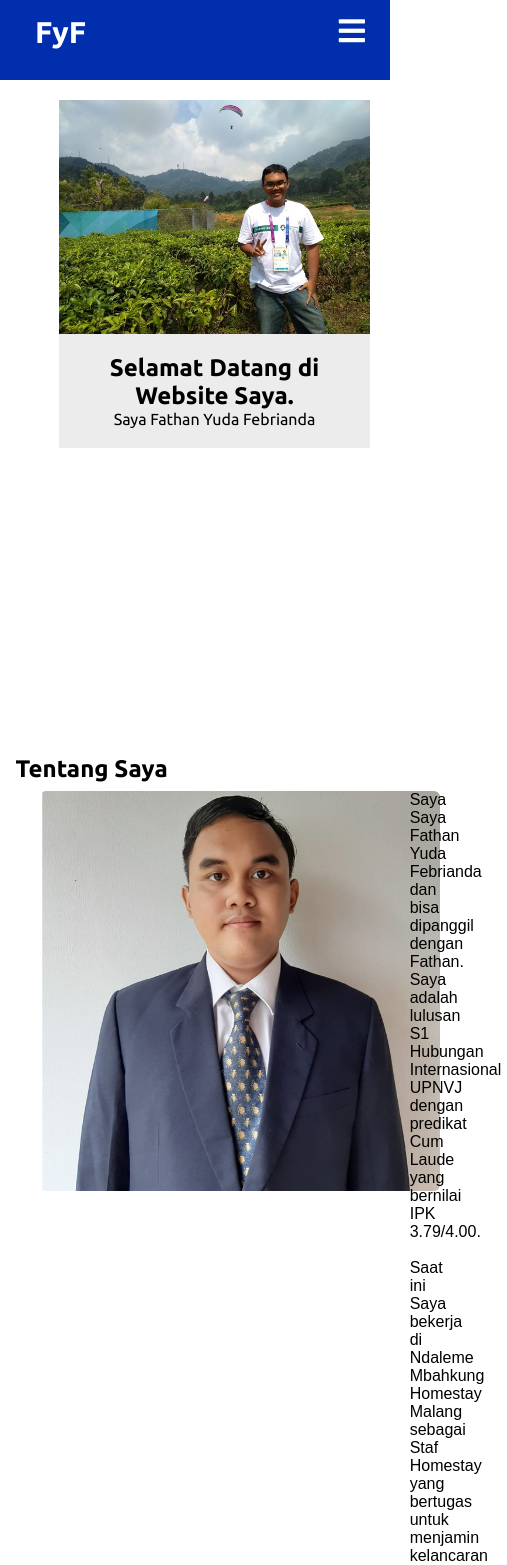
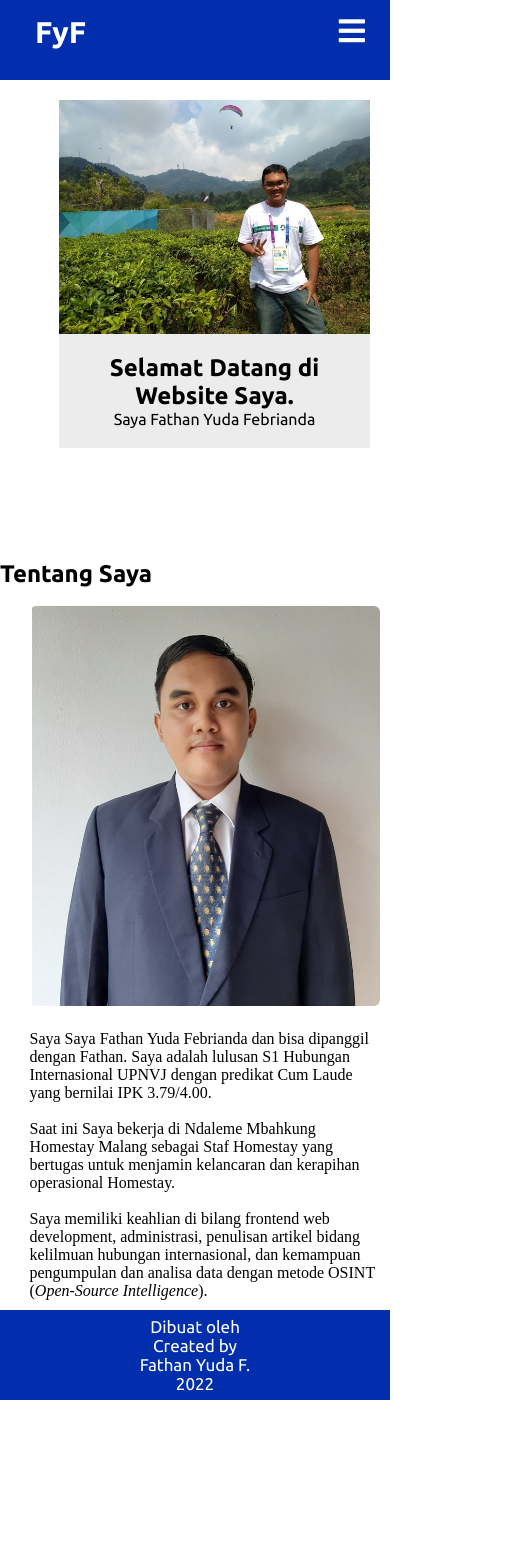
Before and after one commit to fathanyf/web-profile-react, a React (Create React App) app: page / in a window 390 px wide. Shown: the top 1565 px of the page, 507 px wide, since content can reach past the window. After the commit the page ends 1400 px from the top, so only its background shows below. Built offline with nearby package versions, Linux system fonts and the light colour scheme.

Commit message:
syling mobile

```diff
--- a/src/components/About.js
+++ b/src/components/About.js
@@ -93,8 +93,8 @@ const About = () => {
         <h2>Bahasa</h2>
         <ul>
           <li>Bahasa Indonesia.</li>
-          <li>Bahasa Inggris.</li>
           <li>Bahasa Malaysia.</li>
+          <li>Bahasa Inggris (TOEFL ITP: 533).</li>
           <li>Bahasa Mandarin (Pemula).</li>
         </ul>
       </div>
--- a/src/components/Blog.css
+++ b/src/components/Blog.css
@@ -17,11 +17,14 @@ font-family: 'Roboto', sans-serif; */
 
 .porto-web{
     width: 100%;
-    display: grid;
-    grid-template-columns: 1fr 1fr;
-    grid-template-rows: 0.2fr 0.2fr;
-    grid-gap: 0.2rem;
+    display: flex;
+    flex-wrap: wrap;
     font-family: 'Roboto', sans-serif;
+}
+
+.portoweb1, .portoweb2{
+    padding: 10px;
+    flex: 50%;
 }
 
 .img-porto1{
@@ -30,6 +33,10 @@ font-family: 'Roboto', sans-serif; */
 
 .img-porto2{
     height: 300px;
+}
+
+.porto1-mobile{
+    display: none;
 }
 
 .judul-porto-tulis{
@@ -44,3 +51,12 @@ font-family: 'Roboto', sans-serif; */
 .skripsi{
     margin-left: 1.5%;
 }
+
+@media (max-width: 800px) {
+    .portoweb1, .portoweb2 {
+      flex: 100%;
+    }
+    .img-porto1, .img-porto2{
+        width: 100%;
+    }
+  }
--- a/src/components/Blog.js
+++ b/src/components/Blog.js
@@ -10,16 +10,17 @@ const Blog = () => {
 
     <div><h2 className="judul-porto-web">Website</h2></div>
     <section className="porto-web">
-    <div className="flex-container">
-    <div>
+      <div className="portoweb1">
         <li><a href="https://www.malanghomestay.com/">Ndaleme Mbahkung Homestay</a>
         <br/>
         <a href="https://www.malanghomestay.com/"><img src="./foto/web-homestay2.PNG" alt="porto-homestay" className="img-porto1"/></a>
-      </li></div>
-      <div><li><a href="https://binar-ch11.herokuapp.com/">Tugas Challenge 11 Kursus FSW Wave 18 Binar Academy</a>
+        </li>
+      </div>
+      <div className="portoweb2">
+        <li><a href="https://binar-ch11.herokuapp.com/">Tugas Challenge 11 Kursus FSW Wave 18 Binar Academy</a>
         <br/>
         <a href="https://binar-ch11.herokuapp.com/"><img src="./foto/web-binar-ch11.PNG" alt="porto-binar" className="img-porto2"/></a>
-      </li></div>
+        </li>
       </div>
     </section>
 
--- a/src/components/Contact.css
+++ b/src/components/Contact.css
@@ -28,6 +28,10 @@ font-family: 'Roboto', sans-serif; */
     flex: 50%;
 }
 
+.buttom{
+    padding-bottom: 13%;
+}
+
 @media (max-width: 800px) {
     .konten-kontak-umum, .konten-kontak-sosmed {
       flex: 100%;
--- a/src/components/Contact.js
+++ b/src/components/Contact.js
@@ -68,6 +68,10 @@ const Contact = () => {
     </section>
   </div>
 
+  <div className="buttom  ">
+
+  </div>
+
     </>
   );
 };
--- a/src/components/Home.css
+++ b/src/components/Home.css
@@ -7,6 +7,7 @@
     display: flex;
     font-family: 'Ubuntu', sans-serif;
     margin-left: 10%;
+    z-index: -1000;
 }
 
 .section1 .max-width{
@@ -21,19 +22,19 @@
 
 .section2 .judul-section2{
     font-family: 'Ubuntu', sans-serif;
-    margin-left: 4%;
+
 }
 
 .section2 .section2-content{
     margin-top: 2%;
- display: grid;
- grid-template-areas:
- "gambar konten";
+    display: flex;
+    flex-wrap: wrap;
 }
 
-.section2 .section2-content .left{
+.section2 .section2-content .sec2-foto{
     width: 45%;
-    margin-left: 10%;
+    padding: 10px;
+    flex: 50%;
 }
 
 .section2 .section2-content .foto1{
@@ -43,9 +44,11 @@
     border-radius: 6px;
 }
 
-.section2 .section2-content .right{
+.section2 .sec2-text{
     width: 45%;
-    margin-left: 10%;
+
+    padding: 10px;
+    flex: 50%;
 }
 
 .section2 .section2-content .right .text{
@@ -54,3 +57,19 @@
     font-family: Arial, Helvetica, sans-serif;
     text-align: justify;
 }
+
+@media (max-width: 800px) {
+
+    .sec2-foto,.sec2-text{
+         flex: 100%;
+         margin-left: 5%;
+    }
+
+    .section2 {
+        margin-top: -50%;
+    }
+
+    .section2 .section2-content .foto1 {
+      width: 100%;
+    }
+  }
--- a/src/components/Home.js
+++ b/src/components/Home.js
@@ -28,10 +28,10 @@ const Home = () => {
       <div>
         <h2 className="judul-section2">Tentang Saya</h2>
         <div className="section2-content">
-          <div className="column left">
+          <div className="sec2-foto">
             <img src="./foto/fotonanda1.PNG" className="foto1"/>
           </div>
-          <div className="column right">
+          <div className="sec2-text">
             <p className="text">
               Saya Saya Fathan Yuda Febrianda dan bisa dipanggil dengan Fathan.
               Saya adalah lulusan S1 Hubungan Internasional UPNVJ dengan predikat
--- a/src/components/navbar/NavHead.css
+++ b/src/components/navbar/NavHead.css
@@ -85,6 +85,7 @@ li{
         top: 75px;
         transition: all 0.5s ease-out;
         width: 100%;
+        z-index: 1;
     }
 
     .home,
```
Also changed, not shown: public/foto/web-homestay-mobile.PNG (added). Lines whose indentation alone changed are shown as unchanged.
